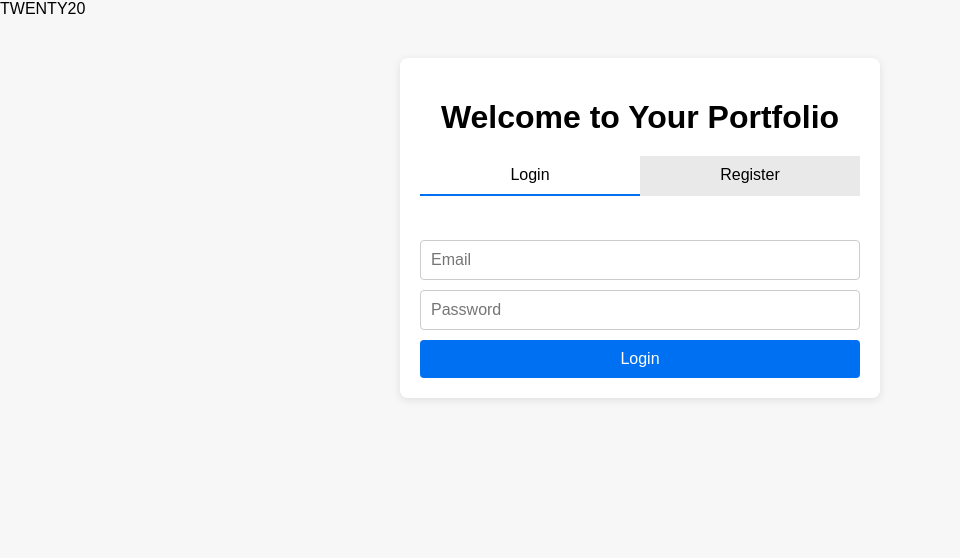
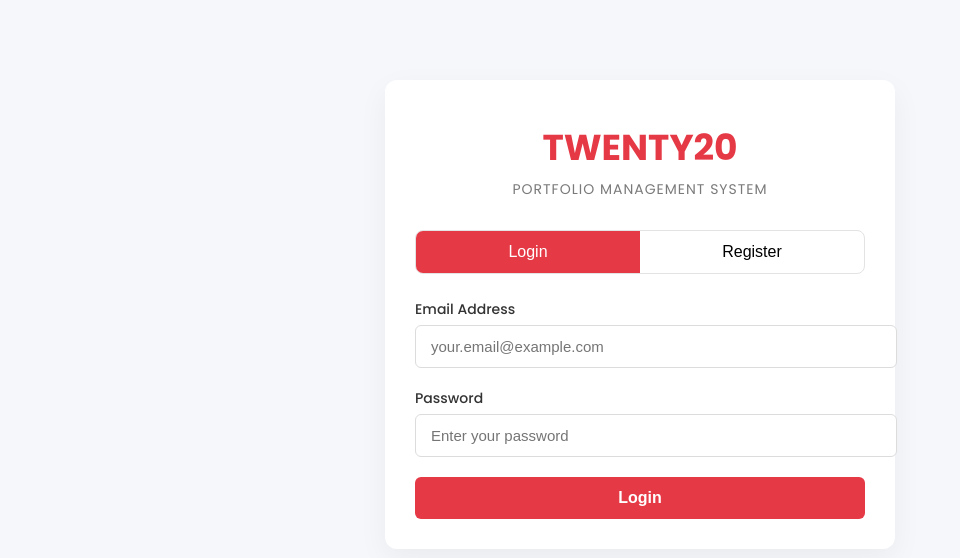
Before and after one commit to narenkabadi/simple-portfolio-app, a website: page public/index.html in a window 1280 px wide. Shown: the whole page, without its empty margins (0-960 px from the left). Drawn offline with Linux system fonts and the light colour scheme.

Commit message:
Revise title and enhance styles in index.html
Updated the title and added styling for a modern look.

```diff
--- a/public/index.html
+++ b/public/index.html
@@ -3,17 +3,134 @@
 <head>
   <meta charset="UTF-8">
   <meta name="viewport" content="width=device-width, initial-scale=1.0">
-  <title>Portfolio App – Login or Register</title>
-  <link rel="stylesheet" href="styles.css">
+  <title>Twenty20 Portfolio – Login or Register</title>
+  <!-- Import the Poppins font for a modern look -->
+  <link href="https://fonts.googleapis.com/css2?family=Poppins:wght@400;500;600;700&display=swap" rel="stylesheet">
+  <style>
+    /* Global page styling */
+    body {
+      margin: 0;
+      padding: 0;
+      font-family: 'Poppins', sans-serif;
+      background: #f5f7fb;
+      color: #333;
+      display: flex;
+      justify-content: center;
+      align-items: flex-start;
+      min-height: 100vh;
+    }
+    /* Card container */
+    .card {
+      width: 95%;
+      max-width: 450px;
+      background: #ffffff;
+      margin: 40px auto;
+      padding: 40px 30px 30px;
+      border-radius: 12px;
+      box-shadow: 0 10px 30px rgba(0, 0, 0, 0.05);
+    }
+    /* Brand and tagline */
+    .brand {
+      text-align: center;
+      font-size: 36px;
+      font-weight: 700;
+      color: #e63946;
+    }
+    .tagline {
+      text-align: center;
+      font-size: 14px;
+      letter-spacing: 1px;
+      color: #7a7a7a;
+      margin-top: 4px;
+      margin-bottom: 30px;
+    }
+    /* Tabs for login and registration */
+    .tabs {
+      display: flex;
+      border: 1px solid #e3e3e3;
+      border-radius: 8px;
+      overflow: hidden;
+      margin-bottom: 25px;
+    }
+    .tabs button {
+      flex: 1;
+      padding: 12px 0;
+      background: transparent;
+      border: none;
+      font-size: 16px;
+      font-weight: 500;
+      cursor: pointer;
+      transition: background 0.3s, color 0.3s;
+    }
+    .tabs button.active {
+      background: #e63946;
+      color: #fff;
+    }
+    /* Feedback message */
+    #message {
+      text-align: center;
+      margin-bottom: 15px;
+      font-size: 14px;
+    }
+    /* Form section visibility */
+    .form-section {
+      /* common styling can go here */
+    }
+    .hidden {
+      display: none;
+    }
+    /* Input styling */
+    .input-group {
+      margin-bottom: 20px;
+    }
+    .input-group label {
+      display: block;
+      font-size: 14px;
+      font-weight: 500;
+      margin-bottom: 5px;
+    }
+    .input-group input {
+      width: 100%;
+      padding: 12px 15px;
+      border: 1px solid #dcdcdc;
+      border-radius: 6px;
+      font-size: 15px;
+    }
+    /* Note styling under password field */
+    .note {
+      font-size: 12px;
+      color: #6a6a6a;
+      margin-top: -12px;
+      margin-bottom: 12px;
+    }
+    /* Primary buttons */
+    .form-button {
+      width: 100%;
+      padding: 12px 18px;
+      font-size: 16px;
+      font-weight: 600;
+      color: #ffffff;
+      background: #e63946;
+      border: none;
+      border-radius: 6px;
+      cursor: pointer;
+      transition: background 0.3s;
+    }
+    .form-button:hover {
+      background: #d62828;
+    }
+    /* Slightly more margin on larger screens */
+    @media (min-width: 600px) {
+      .card {
+        margin-top: 80px;
+      }
+    }
+  </style>
 </head>
 <body>
-  <!-- Simple header with brand -->
-  <header>
+  <div class="card">
     <div class="brand">TWENTY20</div>
-  </header>
-  <main>
-    <div class="container">
-      <h1>Welcome to Your Portfolio</h1>
+    <div class="tagline">PORTFOLIO MANAGEMENT SYSTEM</div>
     <!-- Tab buttons to switch between login and registration -->
     <div class="tabs">
       <button id="loginTab" class="active">Login</button>
@@ -21,21 +138,41 @@
     </div>
     <!-- Message area for success/error feedback -->
     <div id="message"></div>
-      <!-- Login form section -->
+    <!-- Login form section (visible by default) -->
     <div id="loginForm" class="form-section">
-        <input type="email" id="loginEmail" placeholder="Email" required>
-        <input type="password" id="loginPassword" placeholder="Password" required>
-        <button id="loginBtn">Login</button>
+      <div class="input-group">
+        <label for="loginEmail">Email Address</label>
+        <input type="email" id="loginEmail" placeholder="your.email@example.com" required>
+      </div>
+      <div class="input-group">
+        <label for="loginPassword">Password</label>
+        <input type="password" id="loginPassword" placeholder="Enter your password" required>
+      </div>
+      <button id="loginBtn" class="form-button">Login</button>
     </div>
     <!-- Registration form section (hidden by default) -->
     <div id="registerForm" class="form-section hidden">
-        <input type="email" id="registerEmail" placeholder="Email" required>
-        <input type="password" id="registerPassword" placeholder="Password" required>
-        <button id="registerBtn">Register</button>
+      <div class="input-group">
+        <label for="registerName">Full Name</label>
+        <input type="text" id="registerName" placeholder="Enter your name" required>
+      </div>
+      <div class="input-group">
+        <label for="registerEmail">Email Address</label>
+        <input type="email" id="registerEmail" placeholder="your.email@example.com" required>
+      </div>
+      <div class="input-group">
+        <label for="registerPassword">Password</label>
+        <input type="password" id="registerPassword" placeholder="Minimum 6 characters" required>
+      </div>
+      <div class="note">Use at least 6 characters</div>
+      <div class="input-group">
+        <label for="registerConfirmPassword">Confirm Password</label>
+        <input type="password" id="registerConfirmPassword" placeholder="Re-enter password" required>
+      </div>
+      <button id="registerBtn" class="form-button">Create Account</button>
     </div>
   </div>
-  </main>
-  <!-- Include our client‑side script to handle interaction -->
+  <!-- Include the client-side script to handle interaction -->
   <script src="script.js"></script>
 </body>
 </html>
```
Lines whose indentation alone changed are shown as unchanged.
